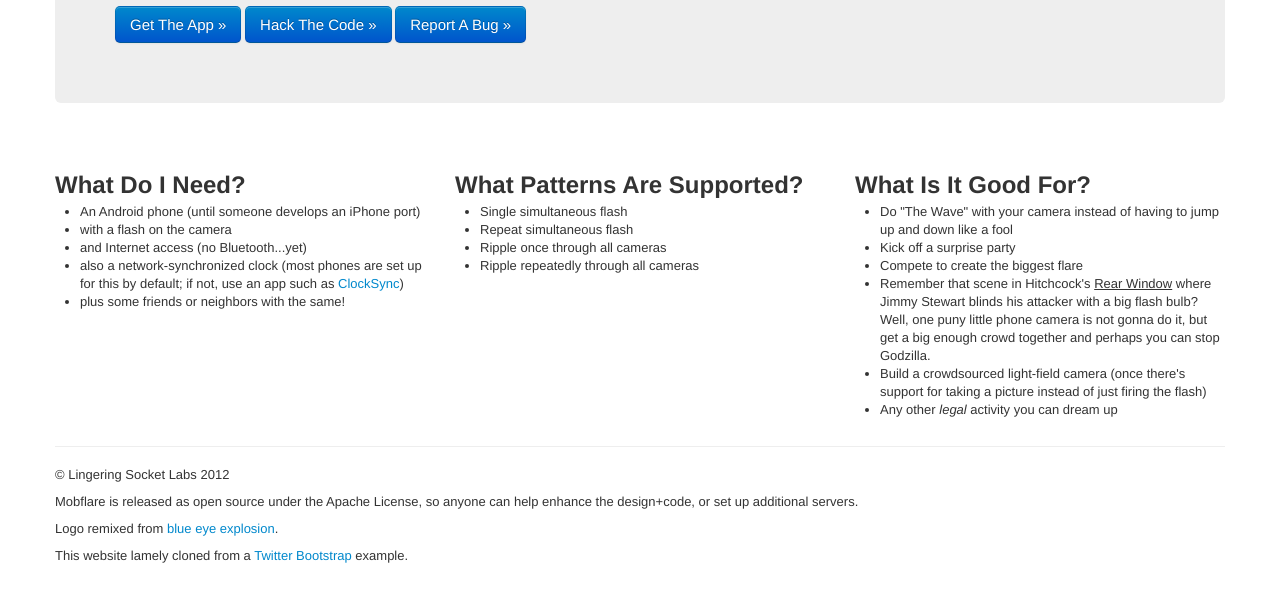
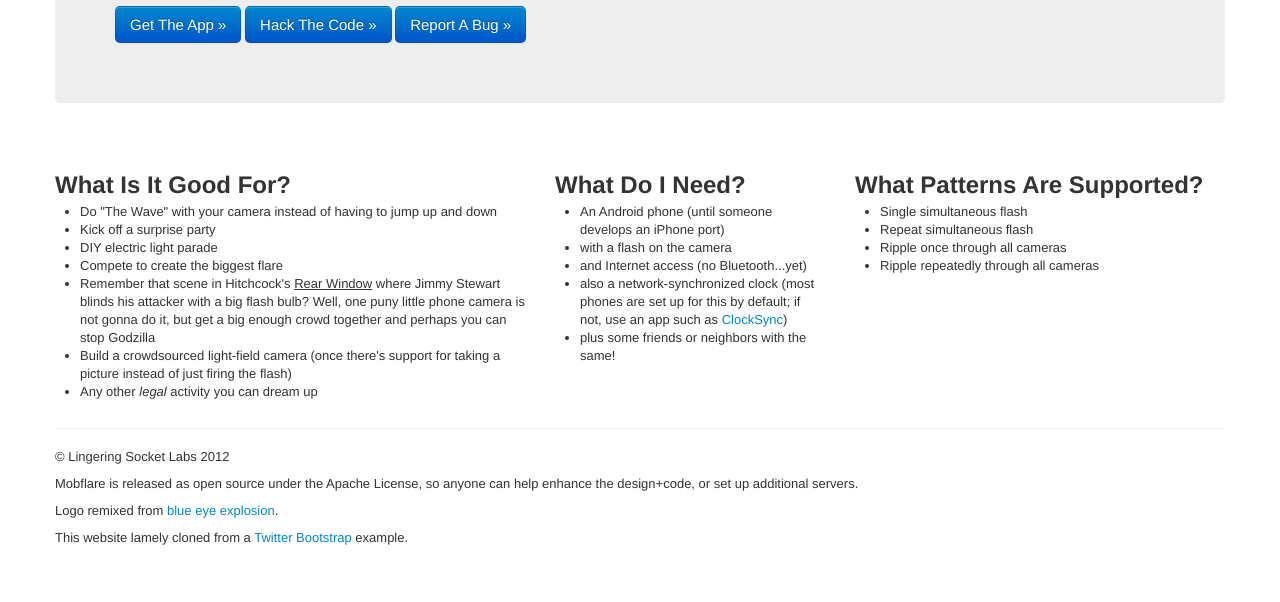
Before and after one commit to lingeringsocket/lingeringsocket.github.com, a plain HTML site: page index.html in a window 1280 px wide. Shown: the part 264-866 px from the top of the page. Drawn offline with Linux system fonts and the light colour scheme.

Commit message:
Rearrange text.

```diff
--- a/index.html
+++ b/index.html
@@ -66,13 +66,25 @@
       <div class="row">
         <p align="center">
   <iframe allowtransparency="true" frameborder="0" scrolling="no"
-  src="//platform.twitter.com/widgets/follow_button.html?screen_name=mobflare&show_count=false"
+  src="//platform.twitter.com/widgets/follow_button.html?screen_name=mobflare&show_count=false&show_screen_name=true"
   style="width:300px; height:20px;"></iframe>
         </p>
       </div>
 
       <div class="row">
-        <div class="span4">
+        <div class="span5">
+          <h2>What Is It Good For?</h2>
+	   <ul>
+	     <li>Do "The Wave" with your camera instead of having to jump up and down</li>
+	     <li>Kick off a surprise party</li>
+	     <li>DIY electric light parade</li>
+	     <li>Compete to create the biggest flare</li>
+	     <li>Remember that scene in Hitchcock's <u>Rear Window</u> where Jimmy Stewart blinds his attacker with a big flash bulb? Well, one puny little phone camera is not gonna do it, but get a big enough crowd together and perhaps you can stop Godzilla</li>
+	     <li>Build a crowdsourced light-field camera (once there's support for taking a picture instead of just firing the flash)</li>
+	     <li>Any other <i>legal</i> activity you can dream up</li>
+	   </ul>
+        </div>
+        <div class="span3">
           <h2>What Do I Need?</h2>
 	   <ul>
 	     <li>An Android phone (until someone develops an iPhone port)</li>
@@ -91,17 +103,6 @@
 	     <li>Ripple repeatedly through all cameras</li>
 	   </ul>
        </div>
-        <div class="span4">
-          <h2>What Is It Good For?</h2>
-	   <ul>
-	     <li>Do "The Wave" with your camera instead of having to jump up and down like a fool</li>
-	     <li>Kick off a surprise party</li>
-	     <li>Compete to create the biggest flare</li>
-	     <li>Remember that scene in Hitchcock's <u>Rear Window</u> where Jimmy Stewart blinds his attacker with a big flash bulb? Well, one puny little phone camera is not gonna do it, but get a big enough crowd together and perhaps you can stop Godzilla.</li>
-	     <li>Build a crowdsourced light-field camera (once there's support for taking a picture instead of just firing the flash)</li>
-	     <li>Any other <i>legal</i> activity you can dream up</li>
-	   </ul>
-        </div>
       </div>
 
       <hr>
```
